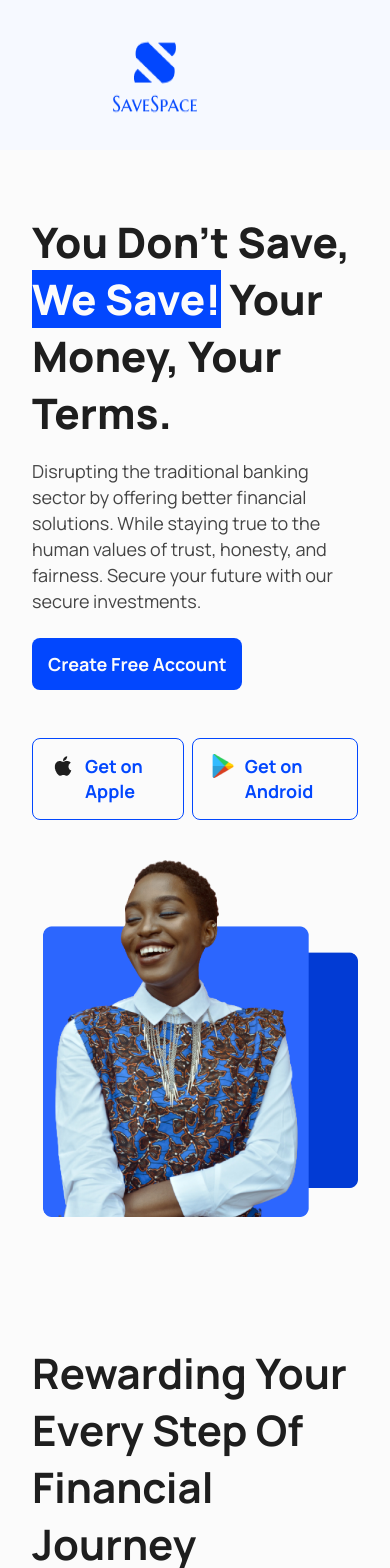
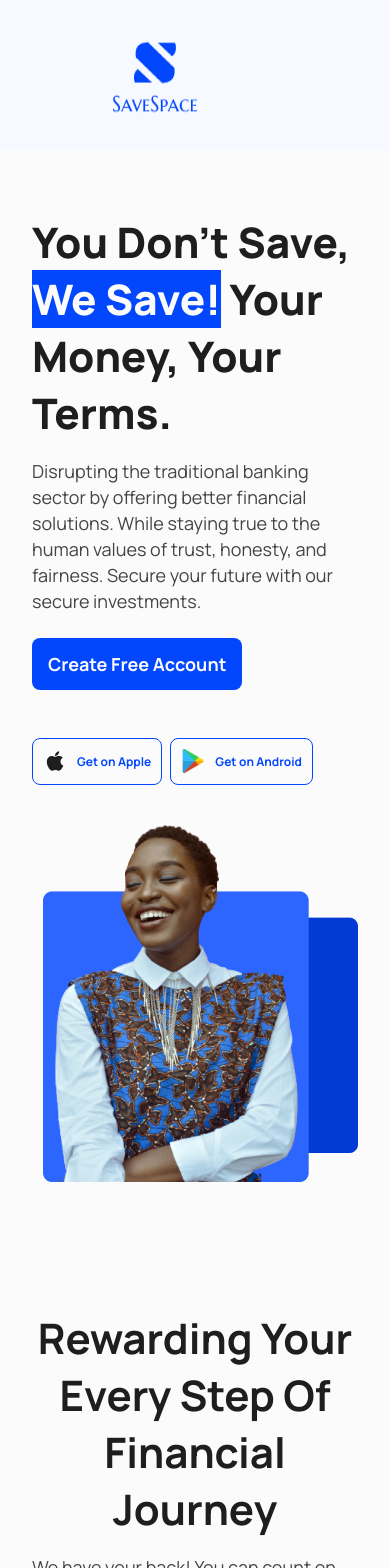
Before and after one commit to Eke-sims/savespace, a React (Create React App) app: page / in a window 390 px wide. Shown: the top 1568 px of the page. Built offline with nearby package versions, Linux system fonts and the light colour scheme.

Commit message:
made the body responsive

```diff
--- a/src/components/goals/goals.css
+++ b/src/components/goals/goals.css
@@ -33,12 +33,10 @@
     display: flex;
     gap: 32px;
     margin-top: 40px;
+    align-items: center;
 }
 
-.ss__goals_content_comment img{
-    height: 100px;
-    width: 100px;
-}
+
 
 .ss__goals_content_comment_text{
     font-family: 'Manrope';
--- a/src/components/header/header.css
+++ b/src/components/header/header.css
@@ -102,4 +102,15 @@
     .ss__header_text-container_title{
         font-weight: 800;
     }
+
+    .ss_header_text-container_store-icon{
+        border: 1px solid var(--secondaryColor);
+        border-radius: 8px;
+        display: flex;
+        padding: 10px;
+    }
+
+    .ss_header_text-container_store-icon p{
+        font-size: 12px;
+    }
 }
--- a/src/components/journey/journey.css
+++ b/src/components/journey/journey.css
@@ -71,6 +71,8 @@
     }
 }
 
-@media screen and (max-width:1050px) {
-
+@media screen and (max-width:550px) {
+    .ss__journey_content_title{
+        text-align: center;
+    }
 }
```
